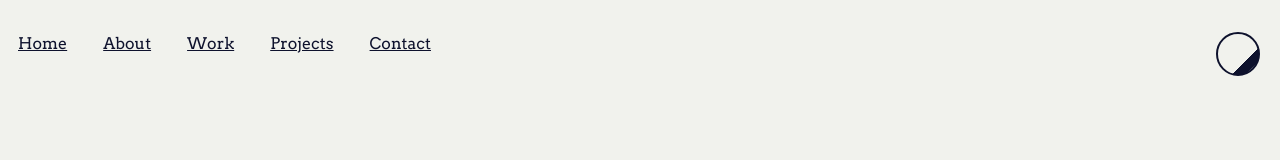
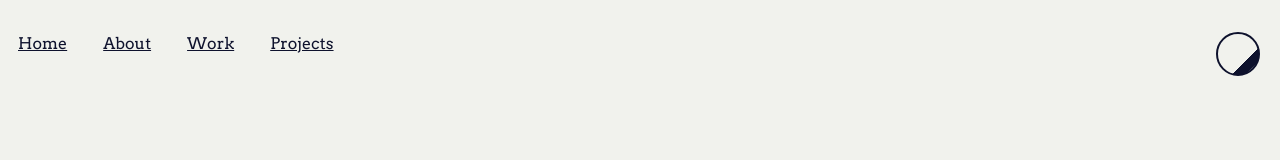
Before and after one commit to erikleon/personal-site, a Next.js app: page / in a window 1280 px wide. Shown: the top 160 px of the page. Built offline with nearby package versions, Linux system fonts and the light colour scheme; no server answers.

Commit message:
refactor(navigation): remove Tools link, simplify to stateless component

```diff
--- a/components/navigation/Navigation.tsx
+++ b/components/navigation/Navigation.tsx
@@ -6,10 +6,7 @@ const Navigation = ({
   handleThemeToggle,
 }: {
   handleThemeToggle: () => void;
-}) => {
-  const { data: session } = useSession();
-
-  return (
+}) => (
   <header className="header">
     <nav>
       <Link href="/" className={styles.pageLink}>
@@ -28,16 +25,6 @@ const Navigation = ({
         Projects
       </Link>
 
-        <Link href="mailto:yeserikcan@gmail.com" className={styles.pageLink}>
-          Contact
-        </Link>
-
-        {session && (
-          <Link href="/tools" className={styles.pageLink}>
-            Tools
-          </Link>
-        )}
-
       <button
         id="themeToggleButton"
         aria-label="Toggle theme"
@@ -49,6 +36,5 @@ const Navigation = ({
     </nav>
   </header>
 );
-};
 
 export default Navigation;
```
Lines whose indentation alone changed are shown as unchanged.
